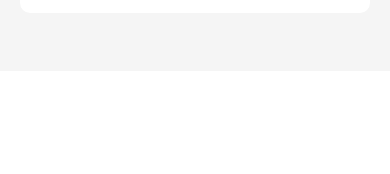
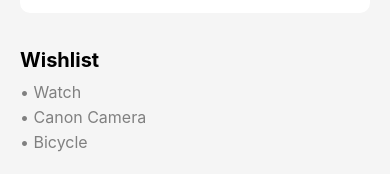
Before and after one commit to Laaguidi/ChangeHub-App, a React Native app: screen /User in a window 390 px wide. Shown: the part 773-947 px from the top of the page. Before the commit the page ends 844 px from the top, so only its background shows below. Built offline with nearby package versions, Linux system fonts and the light colour scheme.

Commit message:
Adding wish list with just titles

```diff
--- a/screens/User.js
+++ b/screens/User.js
@@ -1,7 +1,7 @@
 // screens/User.js
 
 import React from 'react';
-import { View, Text, Image, Button, TouchableOpacity, FlatList, StyleSheet } from 'react-native';
+import { View, Text, Image, Button, FlatList, StyleSheet } from 'react-native';
 
 const User = ({ navigation }) => {
     // Static placeholder data for now
@@ -32,6 +32,12 @@ const User = ({ navigation }) => {
         },
     ];
 
+    const wishlist = [
+        { id: '1', title: 'Watch' },
+        { id: '2', title: 'Canon Camera' },
+        { id: '3', title: 'Bicycle' },
+    ];
+
     return (
         <View style={styles.container}>
             {/* User Info Section */}
@@ -60,6 +66,19 @@ const User = ({ navigation }) => {
                                 <Text style={styles.productDescription}>{item.description}</Text>
                             </View>
                         </View>
+                    )}
+                />
+            </View>
+
+            {/* Wishlist Section */}
+            <View style={styles.wishlistSection}>
+                <Text style={styles.wishlistTitle}>Wishlist</Text>
+                {/* Display wishlist items */}
+                <FlatList
+                    data={wishlist}
+                    keyExtractor={(item) => item.id}
+                    renderItem={({ item }) => (
+                        <Text style={styles.wishlistItem}>• {item.title}</Text>
                     )}
                 />
             </View>
@@ -130,6 +149,19 @@ const styles = StyleSheet.create({
         fontSize: 14,
         color: 'gray',
     },
+    wishlistSection: {
+        marginTop: 20,
+    },
+    wishlistTitle: {
+        fontSize: 20,
+        fontWeight: 'bold',
+        marginBottom: 10,
+    },
+    wishlistItem: {
+        fontSize: 16,
+        color: 'gray',
+        marginBottom: 5,
+    },
 });
 
 export default User;
```
